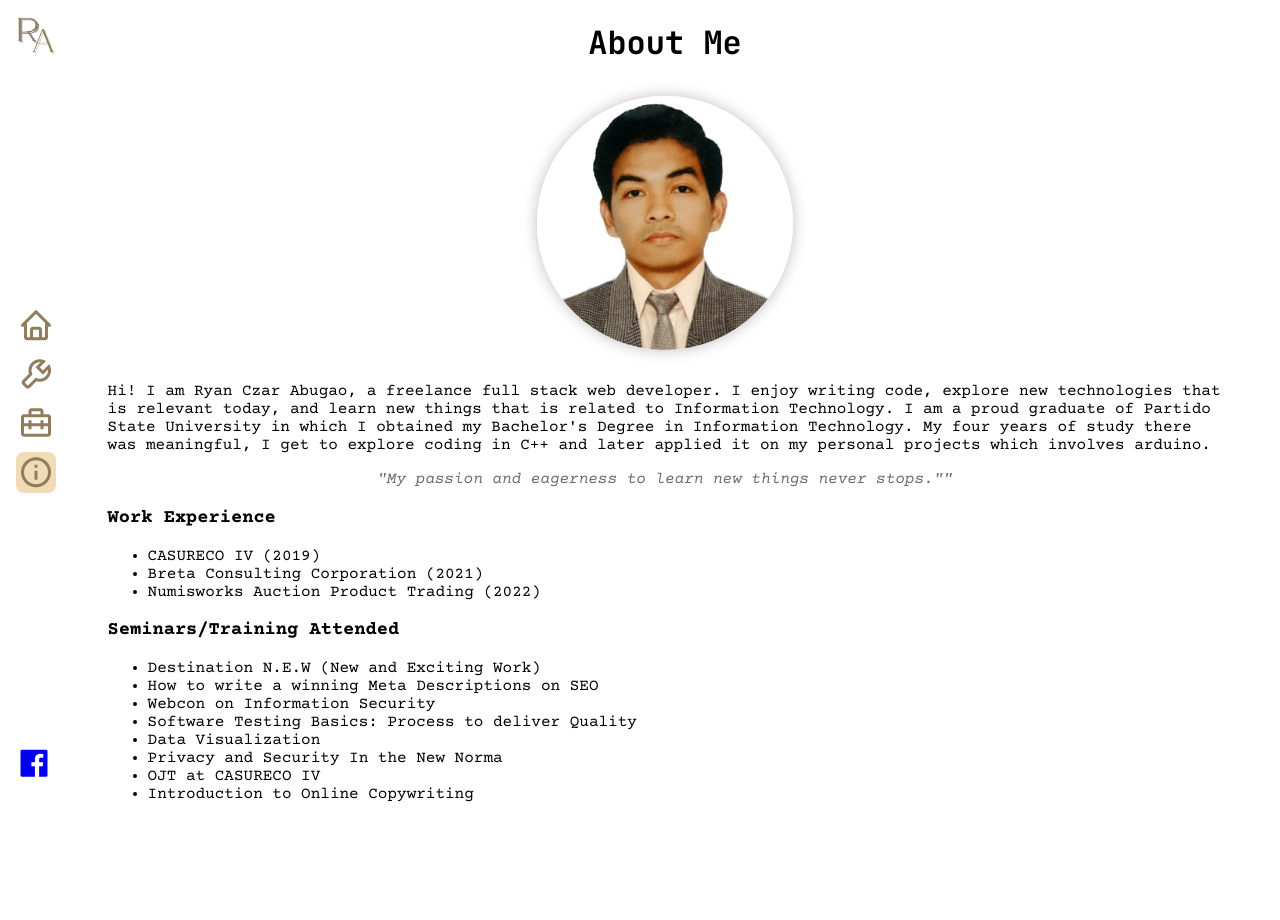
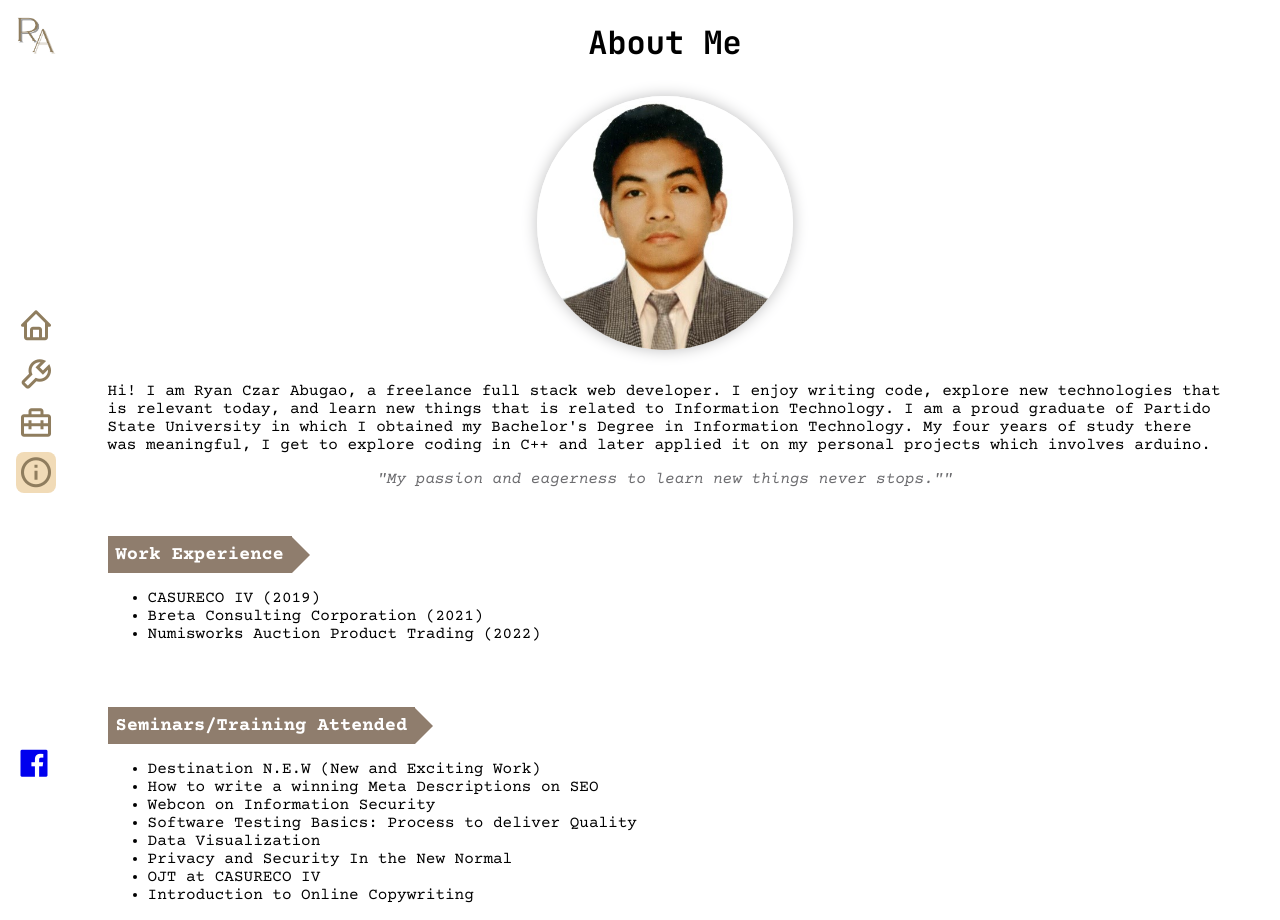
Before and after one commit to RyanCzarAbugao/portfolio, a React (Create React App) app: page /aboutme in a window 1280 px wide. Before the commit the page ends 819 px from the top, so only its background shows below. Built offline with nearby package versions, Linux system fonts and the light colour scheme.

Commit message:
updated the about me page

```diff
--- a/src/AboutMe.js
+++ b/src/AboutMe.js
@@ -32,10 +32,28 @@ const statement = {
 };
 
 const caption = {
-  textAlign: 'center',
+  textAlign: "center",
   fontStyle: "italic",
   margin: "0 1rem 0 1rem",
   color: "#6c6c6f",
+};
+
+const bookmark = {
+  display: "inline-block",
+  backgroundColor: "#8f7d6d",
+  color: "white",
+  marginTop: "3rem",
+  padding: '0.5rem',
+  marginBottom: 0
+};
+
+const triangle = {
+  width: "0",
+  height: "0",
+  borderTop: "18px solid transparent",
+  borderBottom: "18px solid transparent",
+  borderLeft: "18px solid #8f7d6d",
+
 };
 
 function ProfilePicture() {
@@ -87,21 +105,30 @@ function AboutMe() {
       <div style={{ margin: "auto 0" }}>
         <ProfilePicture />
         <Intro />
-        <h3>Work Experience</h3>
+
+        <div style={{ display: "flex", alignItems: 'flex-end' }}>
+          <h3 style={bookmark}>Work Experience</h3>
+          <div style={triangle}>&nbsp;</div>
+        </div>
+
         <ul>
           <li>CASURECO IV (2019)</li>
           <li>Breta Consulting Corporation (2021)</li>
           <li>Numisworks Auction Product Trading (2022)</li>
         </ul>
 
-        <h3>Seminars/Training Attended</h3>
+        <div style={{ display: "flex", alignItems: 'flex-end' }}>
+          <h3 style={bookmark}>Seminars/Training Attended</h3>
+          <div style={triangle}>&nbsp;</div>
+        </div>
+
         <ul>
           <li>Destination N.E.W (New and Exciting Work)</li>
           <li>How to write a winning Meta Descriptions on SEO</li>
           <li>Webcon on Information Security</li>
           <li>Software Testing Basics: Process to deliver Quality</li>
           <li>Data Visualization</li>
-          <li>Privacy and Security In the New Norma</li>
+          <li>Privacy and Security In the New Normal</li>
           <li>OJT at CASURECO IV</li>
           <li>Introduction to Online Copywriting</li>
         </ul>
```
